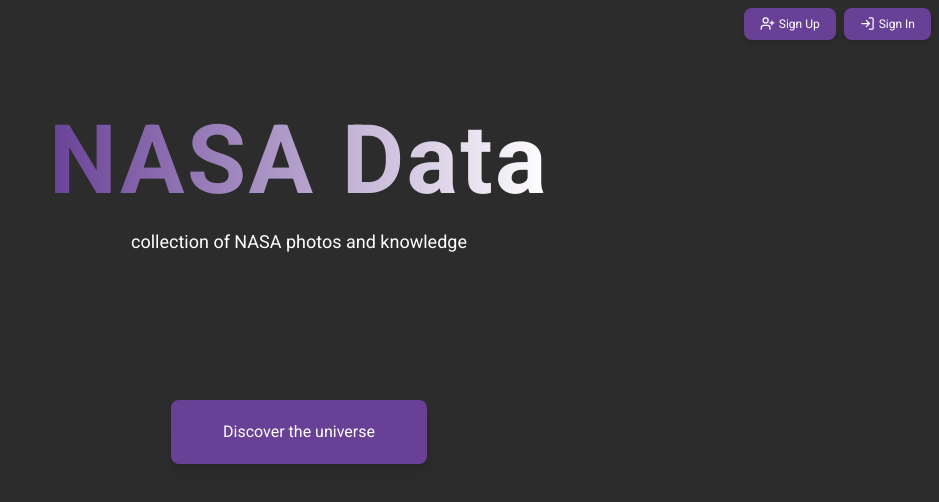
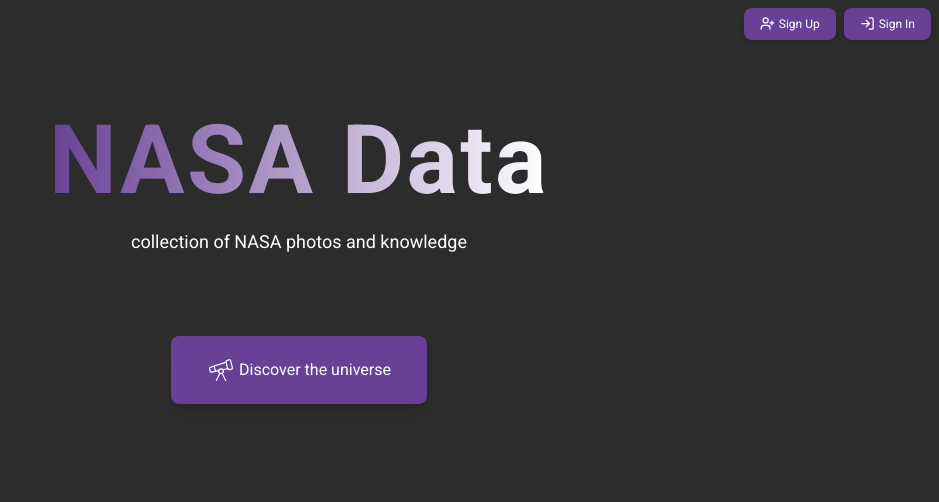
Before and after one commit to TatyanaZakiryanova/nasa-data, a Next.js app: page / in a window 1280 px wide. Shown: the top 502 px of the page, without its empty margins (341-1280 px from the left). Built offline with nearby package versions, Linux system fonts and the light colour scheme; no server answers.

Commit message:
home button styles changes

```diff
--- a/src/app/page.tsx
+++ b/src/app/page.tsx
@@ -1,6 +1,6 @@
 'use client';
 
-import { CircleUser, LogIn, LogOut, UserPlus } from 'lucide-react';
+import { CircleUser, LogIn, LogOut, Telescope, UserPlus } from 'lucide-react';
 import Link from 'next/link';
 
 import { useAuth } from './contexts/auth-context';
@@ -49,9 +49,9 @@
       </span>
       <Link
         href="/dashboard"
-        className="text-md md:text-l mt-36 flex w-56 cursor-pointer items-center justify-center gap-1 rounded-lg border-none bg-customButton px-5 py-4 text-white shadow-lg transition-all duration-300 hover:-translate-y-1 hover:bg-customButtonHover sm:w-64 sm:px-7 sm:py-5"
+        className="text-md md:text-l mt-20 flex w-56 cursor-pointer items-center justify-center gap-1 rounded-lg border-none bg-customButton px-5 py-4 text-white shadow-lg transition-all duration-300 hover:-translate-y-1 hover:bg-customButtonHover sm:w-64 sm:px-7 sm:py-5"
       >
-        Discover the universe
+        <Telescope strokeWidth={1} color="white" size={28} /> Discover the universe
       </Link>
     </main>
   );
```
